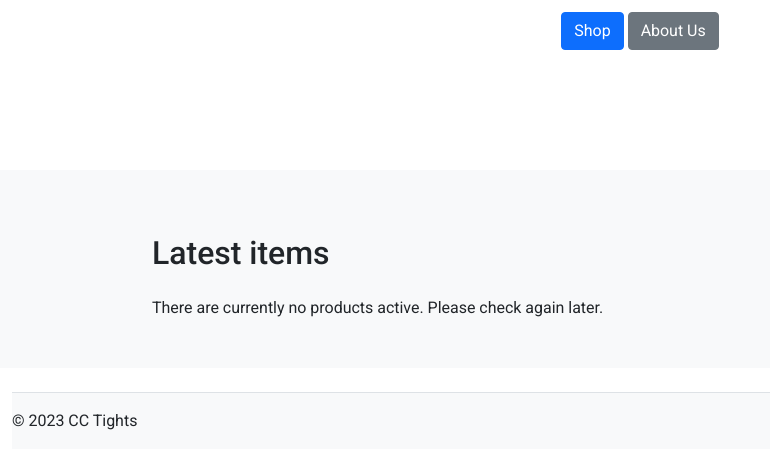
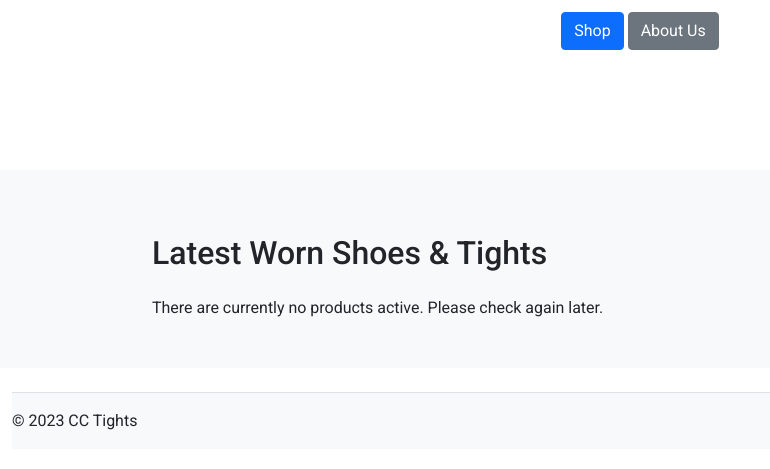
Before and after one commit to billhurt/neonlorry, a Django app: page / in a window 1280 px wide. Shown: the part 270-739 px from the top of the page, without its empty margins (0-770 px from the left). Run offline with Django 4.2, Linux system fonts and the light colour scheme; data that the repository does not hold is empty; some libraries are stand-ins or nearby versions.

Commit message:
Update index.html

```diff
--- a/templates/store/index.html
+++ b/templates/store/index.html
@@ -16,7 +16,7 @@
 
 <div class="album py-5 bg-light">
   <div class="container">
-    <h2 class="py-3">Latest items</h2>
+    <h2 class="py-3">Latest Worn Shoes & Tights</h2>
 
     <div class="row row-cols-1 row-cols-sm-2 row-cols-md-3 g-3">
       {% if not latest_products %}
```
